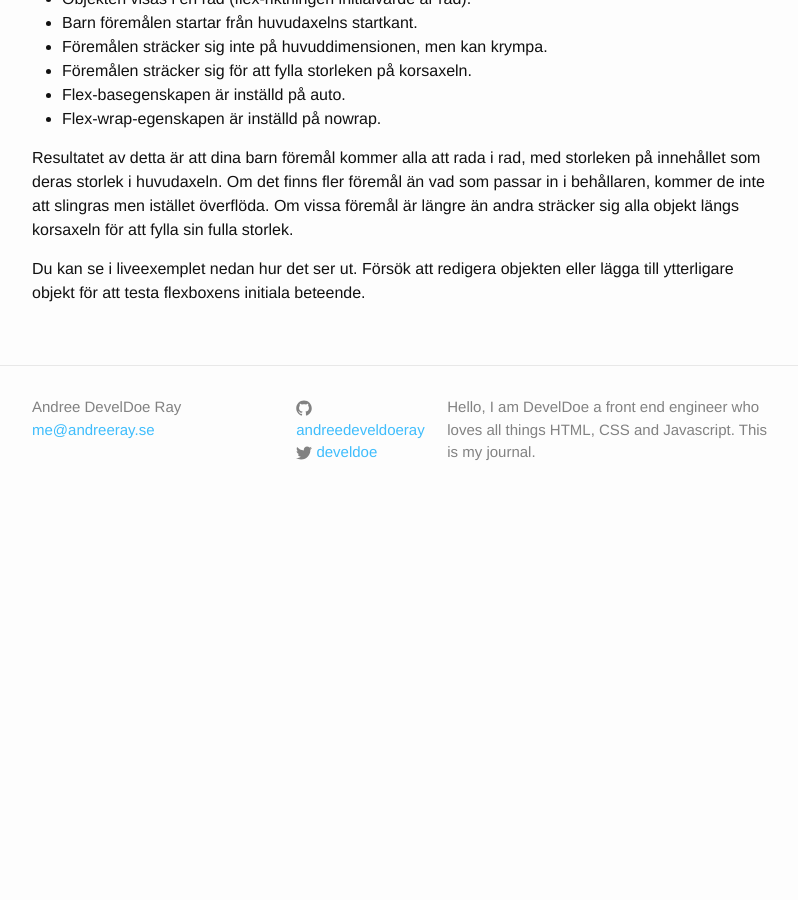
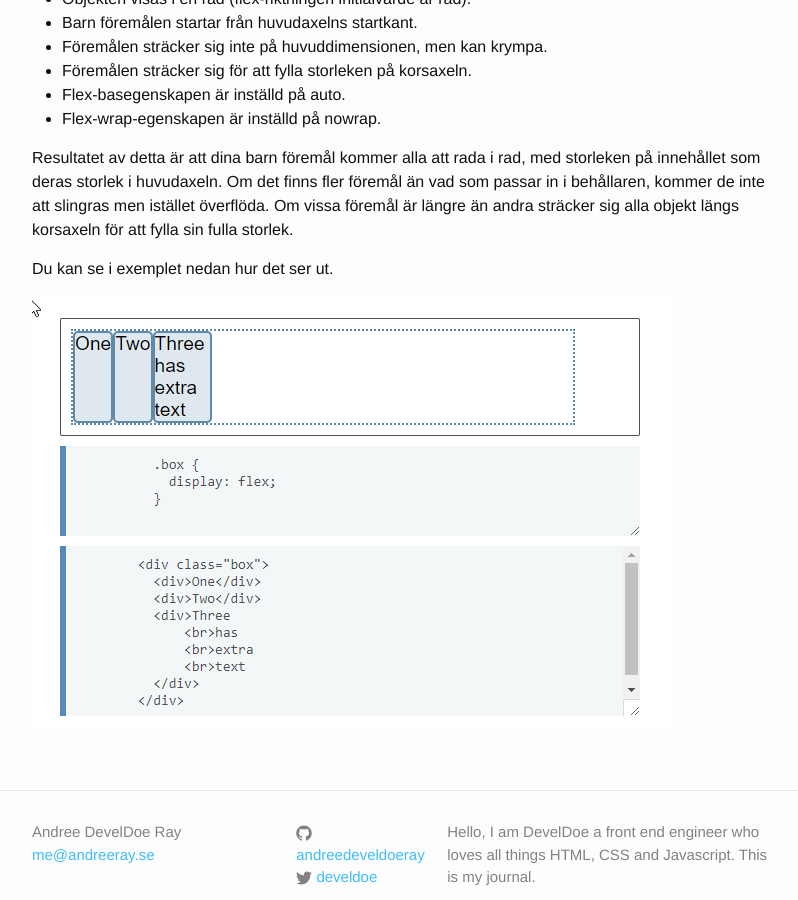
Before and after one commit to develdoe/develdoe.github.io, a Jekyll site: the page built from _posts/2018-04-26-flexbox-koncept.md, in a window 1280 px wide and 900 px high, scrolled down 3739 px. Shown: the whole window, without its empty margins (238-1036 px from the left). Built offline with Jekyll 4.4.1, drawn with Linux system fonts in a browser that asks for light colours; before the commit the page ends 4263 px from its top, so only the background shows below that.

Commit message:
Create 2018-04-26-flexbox-koncept.md

```diff
--- a/_posts/2018-04-26-flexbox-koncept.md
+++ b/_posts/2018-04-26-flexbox-koncept.md
@@ -82,4 +82,6 @@ För att skapa en flexcontainer ställer vi in värdet av områdets containers d
 
 Resultatet av detta är att dina barn föremål kommer alla att rada i rad, med storleken på innehållet som deras storlek i huvudaxeln. Om det finns fler föremål än vad som passar in i behållaren, kommer de inte att slingras men istället överflöda. Om vissa föremål är längre än andra sträcker sig alla objekt längs korsaxeln för att fylla sin fulla storlek.
 
-Du kan se i liveexemplet nedan hur det ser ut. Försök att redigera objekten eller lägga till ytterligare objekt för att testa flexboxens initiala beteende.
+Du kan se i exemplet nedan hur det ser ut.
+
+![]({{site.baseurl}}/img/posts/2018-04-27 08_10_37-Basic concepts of flexbox - CSS_ Cascading Style Sheets _ MDN.png)
```
